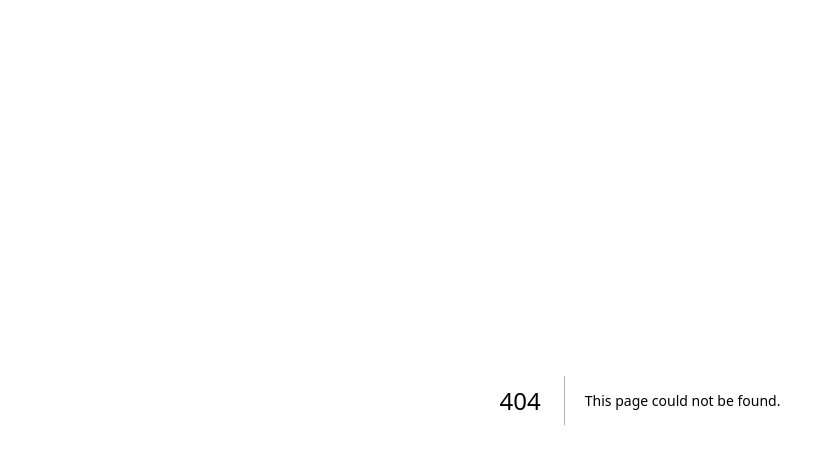
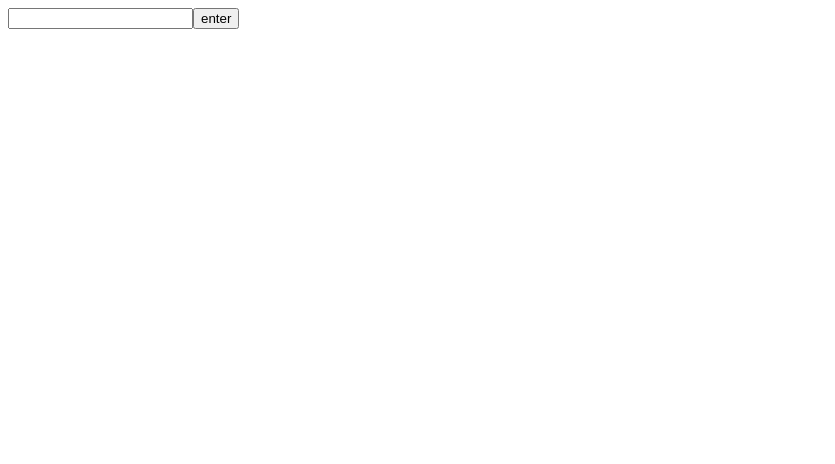
Before and after one commit to 1612770/git-test, a Next.js app: page /protect in a window 1280 px wide. Before the commit this address had no page. Shown: the top 464 px of the page, without its empty margins (0-835 px from the left). Built offline with nearby package versions, Linux system fonts and the light colour scheme.

Commit message:
feat(check): enable

```diff
--- a/next.config.mjs
+++ b/next.config.mjs
@@ -1,9 +1,8 @@
 /** @type {import('next').NextConfig} */
 const nextConfig = {
   reactStrictMode: true,
-  env: {
-    VERCEL_GIT_COMMIT_SHA: process.env.VERCEL_GIT_COMMIT_SHA,
-  },
+  env: {},
+  output: "standalone",
 };
 
 export default nextConfig;
--- /dev/null
+++ b/src/app/api/protect/route.ts
@@ -0,0 +1,25 @@
+import { cookies } from "next/headers";
+import { NextResponse } from "next/server";
+import { redirect } from "next/navigation";
+
+export async function POST(request: Request) {
+  const data = await request.formData();
+  console.log("🚀 ~ POST ~ key:", data, process.env.VERCEL_GIT_COMMIT_SHA);
+  const key = data.get("key");
+  if (key === process.env.VERCEL_GIT_COMMIT_SHA) {
+    const response = NextResponse.redirect("http://localhost:3000", {
+      status: 302,
+    });
+
+    response.cookies.set("x-deployment-secure-key", key, {
+      path: "/",
+      httpOnly: true,
+      // 10 seconds
+      maxAge: 10,
+    });
+
+    return response;
+  } else {
+    throw new Error("Invalid key");
+  }
+}
--- /dev/null
+++ b/src/app/layout.tsx
@@ -0,0 +1,18 @@
+import { Metadata } from "next";
+
+export const metadata: Metadata = {
+  title: "Home",
+  description: "Welcome to Next.js",
+};
+
+export default function RootLayout({
+  children,
+}: {
+  children: React.ReactNode;
+}) {
+  return (
+    <html lang="en">
+      <body>{children}</body>
+    </html>
+  );
+}
--- /dev/null
+++ b/src/app/protect/page.tsx
@@ -0,0 +1,40 @@
+"use client";
+
+import React from "react";
+
+function Page() {
+  return (
+    <>
+      <form
+        action={"/api/protect"}
+        method="POST"
+        // onSubmit={(e) => {
+        //   e.preventDefault();
+
+        //   console.log("🚀 ~ Page ~", { key: e.target.code.value });
+
+        //   fetch("/api/protect", {
+        //     method: "POST",
+        //     headers: {
+        //       "Content-Type": "application/json",
+        //     },
+        //     body: JSON.stringify({
+        //       key: e.target.code.value,
+        //     }),
+        //   })
+        //     .then((res) => {
+        //       console.log("🚀 ~ .then ~ res:", res.json());
+        //     })
+        //     .catch((err) => {
+        //       console.error(err);
+        //     });
+        // }}
+      >
+        <input type="text" name="key" />
+        <button type="submit">enter</button>
+      </form>
+    </>
+  );
+}
+
+export default Page;
--- a/src/pages/_app.tsx
+++ /dev/null
@@ -1,10 +0,0 @@
-import "@/styles/globals.css";
-import type { AppProps } from "next/app";
-
-export default function App({ Component, pageProps }: AppProps) {
-  return (
-    <>
-      <Component {...pageProps} />
-    </>
-  );
-}
--- a/src/pages/_document.tsx
+++ /dev/null
@@ -1,13 +0,0 @@
-import { Html, Head, Main, NextScript } from "next/document";
-
-export default function Document() {
-  return (
-    <Html lang="en">
-      <Head />
-      <body>
-        <Main />
-        <NextScript />
-      </body>
-    </Html>
-  );
-}
```
Also changed, not shown: package.json (+11 -11 lines), src/app/page.tsx (added, +7 -0 lines), src/middleware.ts (added, +26 -0 lines), tsconfig.json (+8 -2 lines), src/app/api/hello.ts (renamed from src/pages/api/hello.ts), src/app/index.tsx (renamed from src/pages/index.tsx), 1 other file (tests, documents, lock files or other folders).
